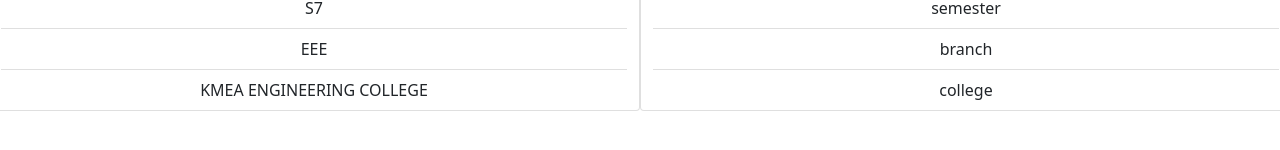
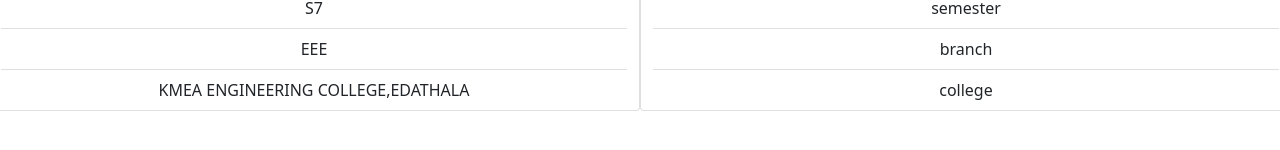
Before and after one commit to sinna135/Hacktoberfest_04, a plain HTML site: page index.html in a window 1280 px wide. Shown: the part 604-754 px from the top of the page. Drawn offline with nearby package versions, Linux system fonts and the light colour scheme.

Commit message:
Update index.html

```diff
--- a/index.html
+++ b/index.html
@@ -18,7 +18,7 @@
             <ul class="list-group list-group-flush">
               <li class="list-group-item">S7</li>
               <li class="list-group-item">EEE</li>
-              <li class="list-group-item">KMEA ENGINEERING COLLEGE</li>
+              <li class="list-group-item">KMEA ENGINEERING COLLEGE,EDATHALA</li>
             </ul>
         </div>
         <div class="card text-center col" style="width: 18rem;">
```
